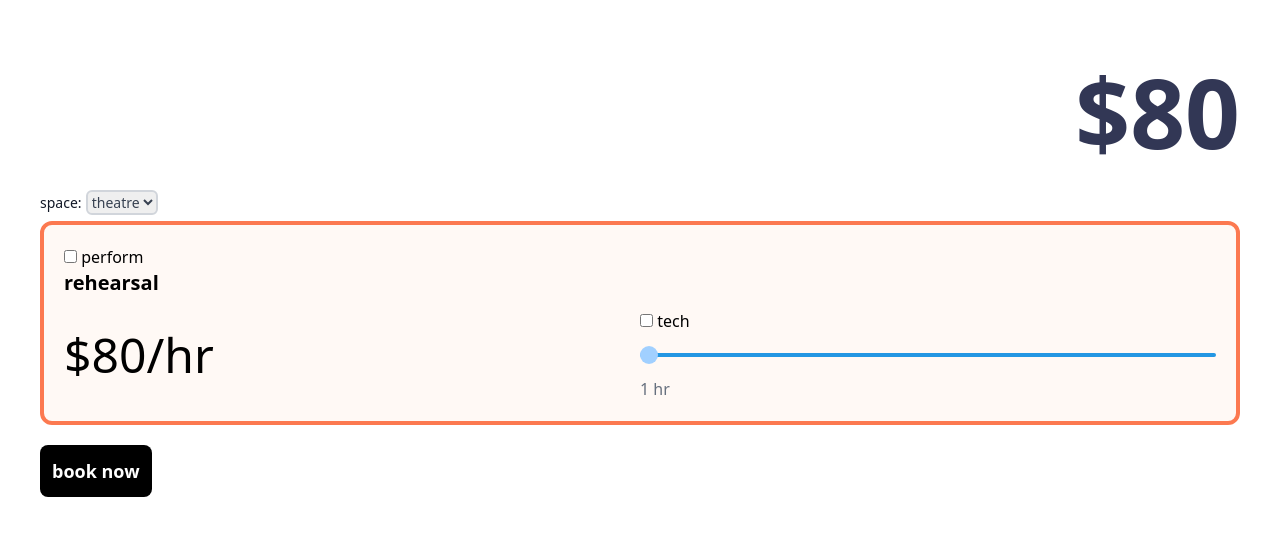
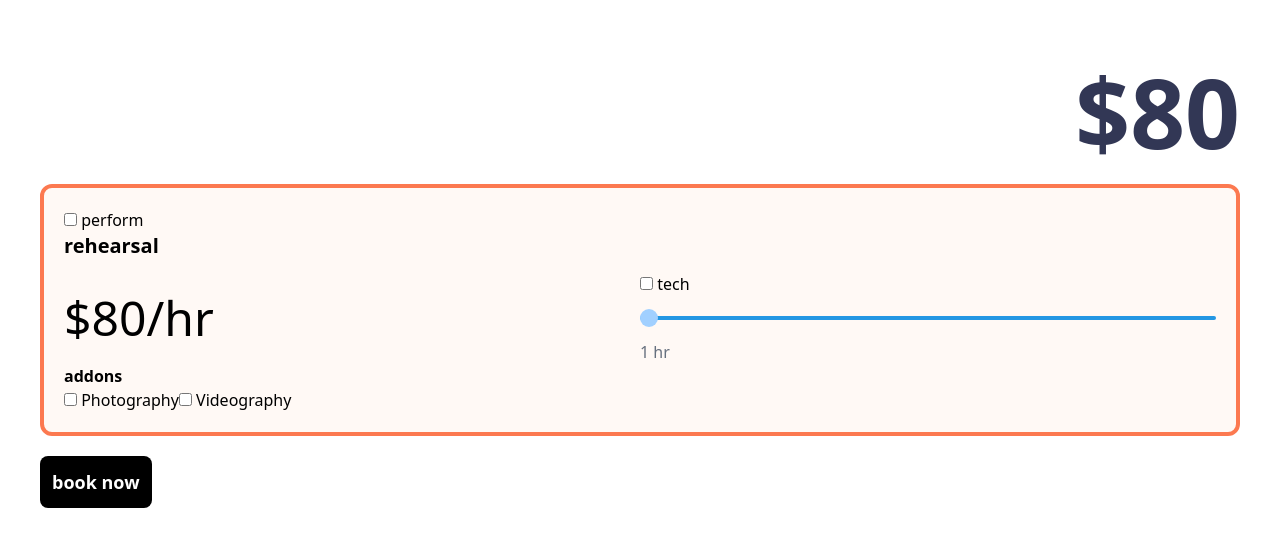
Before and after one commit to xanderjakeq/pricest, a SvelteKit app: page / in a window 1280 px wide. Shown: the top 546 px of the page. Built offline with nearby package versions, Linux system fonts and the light colour scheme.

Commit message:
add addon services

```diff
--- a/src/routes/+page.svelte
+++ b/src/routes/+page.svelte
@@ -4,6 +4,8 @@
 
 	let spaces = ['theatre', 'studio'];
 	let selected: string = $page.url.searchParams.get('space') || spaces[0];
+
+	console.log(selected);
 
 	const prices = {
 		theatre: {
@@ -15,6 +17,12 @@
 		studio: {
 			artist: 40,
 			teachingArtist: 60
+		},
+		addons: {
+			audio: 30,
+			photography: 50,
+			videography: 75,
+			lighting: 75
 		}
 	};
 
@@ -36,33 +44,51 @@
 	let isPerf = false;
 	let isTeach = false;
 
+	//addons
+	let audio = false;
+	let photography = false;
+	let videography = false;
+	let lighting = false;
+
+	let addons = 0;
 	let total = 0;
 
 	$: {
 		theatreRehearse = isTech ? 4 : 1;
 	}
 
-	$: performanceTotal = prices.theatre.securityDeposit + prices.theatre.perf * theatrePerf;
+	$: performanceTotal =
+		prices.theatre.securityDeposit + (prices.theatre.perf + addons) * theatrePerf;
 	$: rehearsalTotal =
-		theatreRehearse * (isTech ? prices.theatre.techRehearsal : prices.theatre.rehearsal);
+		((isTech ? prices.theatre.techRehearsal : prices.theatre.rehearsal) + addons) * theatreRehearse;
+
+	$: {
+		addons =
+			(audio ? prices.addons.audio : 0) +
+			(lighting ? prices.addons.lighting : 0) +
+			(photography ? prices.addons.photography : 0) +
+			(videography ? prices.addons.videography : 0);
+	}
 
 	$: {
 		if (selected === spaces[0]) {
 			total = (isPerf ? performanceTotal : 0) + rehearsalTotal;
 		} else {
-			total = (isTeach ? prices.studio.teachingArtist : prices.studio.artist) * studioTime;
+			total =
+				((isTeach ? prices.studio.teachingArtist : prices.studio.artist) + addons) * studioTime;
 		}
 	}
 </script>
 
 <div class="m-10">
 	<h2 class="text-[6rem] font-bold text-[#323755] text-right">${total}</h2>
-	<label for="space" class="text-sm font-medium text-gray-900">space:</label>
+	<label for="space" class="text-sm font-medium text-gray-900 hidden">space:</label>
 	<select
 		bind:value={selected}
 		name="space"
 		id="space"
-		class="my-1.5 border-2 rounded-md border-gray-300 text-gray-700 sm:text-sm"
+		class="my-1.5 border-2 rounded-md border-gray-300 text-gray-700
+        sm:text-sm hidden"
 	>
 		{#each spaces as space}
 			<option value={space}>{space}</option>
@@ -138,6 +164,65 @@
 				</div>
 			</div>
 		{/if}
+
+		<div>
+			<h3 class="font-bold">addons</h3>
+			<div class="flex">
+				{#if selected != spaces[0]}
+					<div>
+						<input bind:checked={audio} type="checkbox" id="audio" />
+						<label
+							for="audio"
+							title="$30/hr
+2 microphones
+Other recording gear
+An audio engineer"
+						>
+							Audio Recording
+						</label>
+					</div>
+					<div>
+						<input bind:checked={lighting} type="checkbox" id="lighting" />
+						<label
+							for="lighting"
+							title="75/hr
+A Lighting Technician
+3 high powered LED lights
+Custom lighting setup"
+						>
+							Lighting
+						</label>
+					</div>
+				{/if}
+
+				<div>
+					<input bind:checked={photography} type="checkbox" id="photography" />
+					<label
+						for="photography"
+						title="$50/hr
+A photographer
+15 High Quality photos
+Delivery within 2 business days"
+					>
+						Photography
+					</label>
+				</div>
+				<div>
+					<input bind:checked={videography} type="checkbox" id="videography" />
+					<label
+						for="videography"
+						title="$75/hr
+A videographer
+High quality video
+Standing camera
+Light editing
+Delivery within 2 business days"
+					>
+						Videography
+					</label>
+				</div>
+			</div>
+		</div>
 	</div>
 	<div class="flex flex-col flex-start">
 		<a
```
